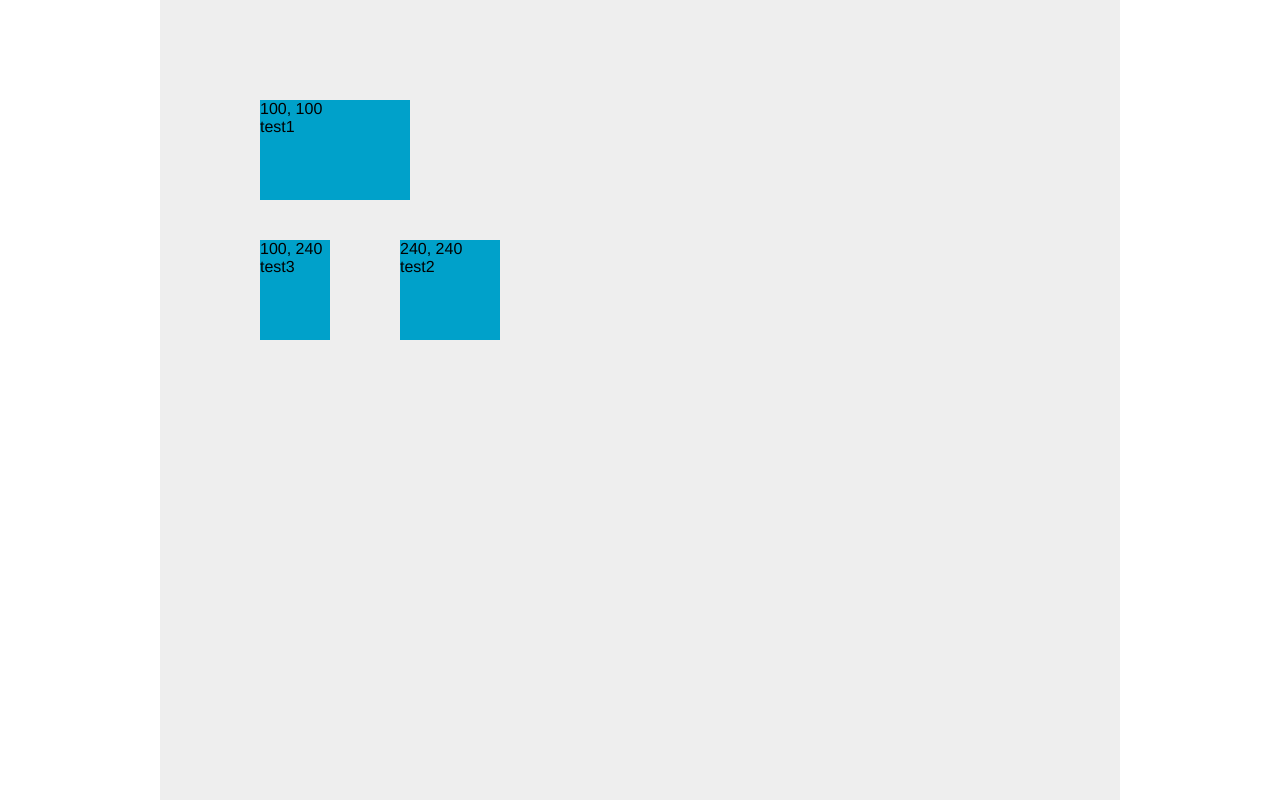
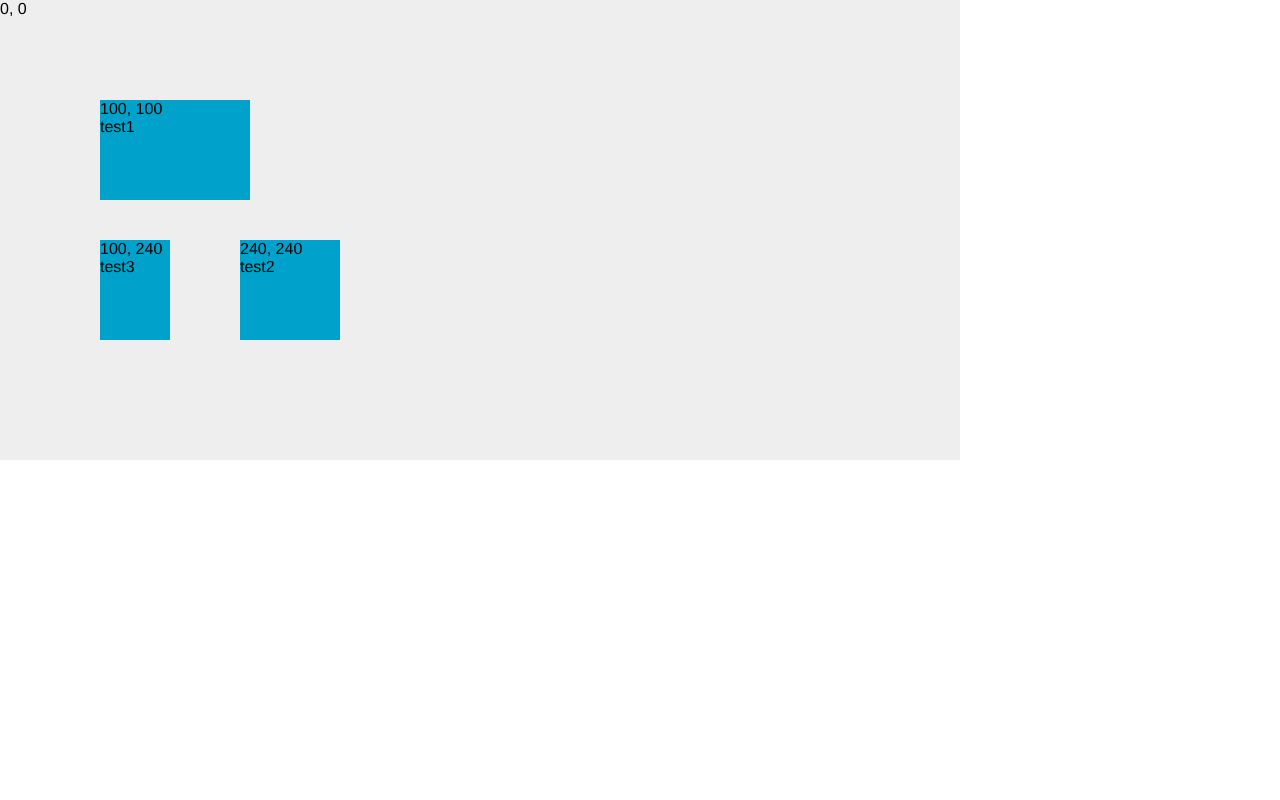
Before and after one commit to limichange/yuki, a Vue app: page / in a window 1280 px wide. Shown: the top 800 px of the page. Built offline with nearby package versions, Linux system fonts and the light colour scheme.

Commit message:
add EditArea

```diff
--- a/package.json
+++ b/package.json
@@ -13,6 +13,7 @@
     "lint": "eslint --ext .js,.vue src test/unit/specs test/e2e/specs"
   },
   "dependencies": {
+    "lodash": "^4.16.4",
     "normalize.css": "^5.0.0",
     "vue": "^2.0.3"
   },
--- a/src/App.vue
+++ b/src/App.vue
@@ -1,18 +1,22 @@
 <template>
   <div id="app">
-    <c-draggable v-for="item in items" :value="item">
-      <div v-text="item.message"></div>
-    </c-draggable>
+    <c-edit-area>
+      <c-draggable v-for="item in items" :value="item">
+        <div v-text="item.message"></div>
+      </c-draggable>
+    </c-edit-area>
   </div>
 </template>
 
 <script>
 import CDraggable from './Draggable'
+import CEditArea from './EditArea'
 
 export default {
   name: 'app',
   components: {
-    CDraggable
+    CDraggable,
+    CEditArea
   },
   data: function () {
     return {
@@ -49,9 +53,6 @@ export default {
   font-family: 'Avenir', Helvetica, Arial, sans-serif;
   -webkit-font-smoothing: antialiased;
   -moz-osx-font-smoothing: grayscale;
-  background: #eeeeee;
-  width: 960px;
-  height: 960px;
   margin: 0 auto;
   position: relative;
 }
--- /dev/null
+++ b/src/EditArea/EditArea.vue
@@ -0,0 +1,35 @@
+<template>
+  <div class="editArea" @mousemove="mousemove">
+    <div>{{mouseX}}, {{mouseY}}</div>
+    <slot></slot>
+  </div>
+</template>
+
+<script>
+  import _ from 'lodash'
+
+  export default {
+    name: 'EditArea',
+    data () {
+      return {
+        mouseX: 0,
+        mouseY: 0
+      }
+    },
+    methods: {
+      mousemove: _.throttle(function (e) {
+        var self = this
+        self.mouseX = e.clientX
+        self.mouseY = e.clientY
+      }, 15)
+    }
+  }
+</script>
+
+<style lang="scss" scoped>
+  .editArea {
+    width: 960px;
+    height: 460px;
+    background: #eeeeee;
+  }
+</style>
--- /dev/null
+++ b/src/EditArea/index.js
@@ -0,0 +1,7 @@
+import EditArea from './EditArea.vue'
+
+EditArea.install = (Vue) => {
+  Vue.component(EditArea.name, EditArea)
+}
+
+export default EditArea
```
